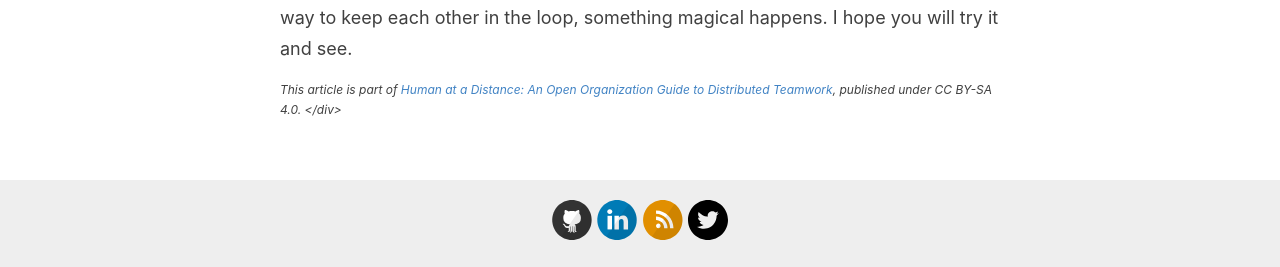
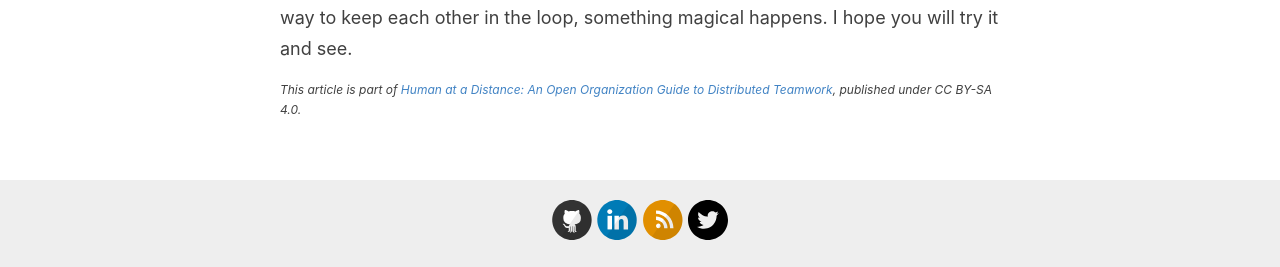
Before and after one commit to amatlack/amatlack.github.io, a Jekyll site: the page built from _posts/2020-12-17-building-teams-we-want-to-be-on.md, in a window 1280 px wide and 900 px high, scrolled down 8232 px. Shown: the part 630-897 px from the top of the window. Built offline with Jekyll 4.4.1, drawn with Linux system fonts in a browser that asks for light colours.

Commit message:
fixing div

```diff
--- a/_posts/2020-12-17-building-teams-we-want-to-be-on.md
+++ b/_posts/2020-12-17-building-teams-we-want-to-be-on.md
@@ -123,5 +123,5 @@ If you have too many direct reports to manage weekly or bi-weekly meetings with
 Just two years into my career managing a distributed team, I can already say that my favorite part of management is helping create a team I want to be on. What I've learned is that once you've established trust, co-created a team charter, and found a way to keep each other in the loop, something magical happens. I hope you will try it and see.
 
 <div class="license_footer">
-  <p>This article is part of <a href="https://github.com/open-organization/open-org-distributed-work-guide">Human at a Distance: An Open Organization Guide to Distributed Teamwork</a>, published under CC BY-SA 4.0.
+  <p>This article is part of <a href="https://github.com/open-organization/open-org-distributed-work-guide">Human at a Distance: An Open Organization Guide to Distributed Teamwork</a>, published under CC BY-SA 4.0.</p>
 </div>
```
